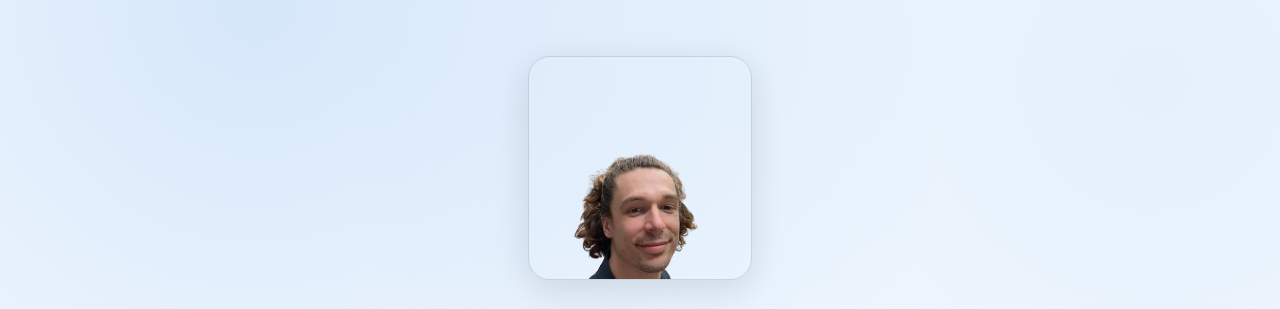
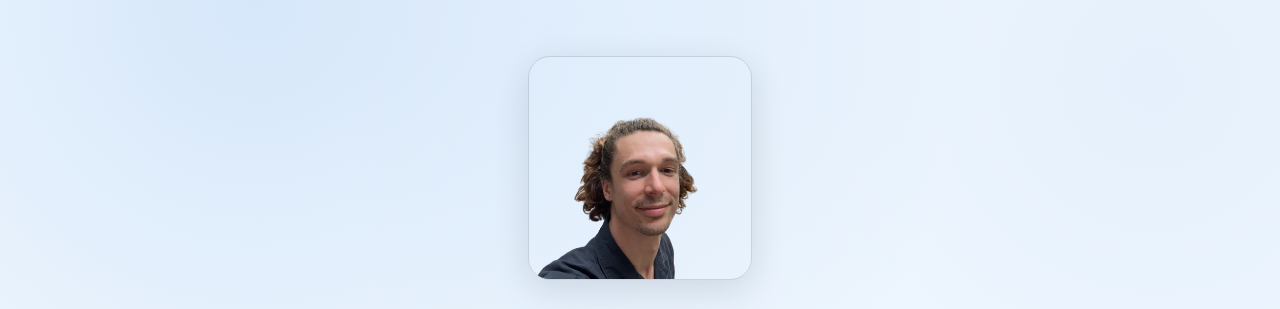
Before and after one commit to AntoineROYERB/AntoineROYERB.github.io, a plain HTML site: page index.html in a window 1280 px wide. Shown: the top 309 px of the page. Drawn offline with Linux system fonts and the light colour scheme.

Commit message:
feat: Adjust avatar object position for improved visual alignment

```diff
--- a/css/styles.css
+++ b/css/styles.css
@@ -95,6 +95,7 @@ code {
   width: clamp(8rem, 26vw, 12rem);
   aspect-ratio: 1;
   object-fit: cover;
+  object-position: -50% 100%;
   border-radius: clamp(0.9rem, 2vw, 1.35rem);
   box-shadow: var(--shadow);
   border: 0.0625rem solid color-mix(in oklch, var(--text) 14%, transparent);
```
